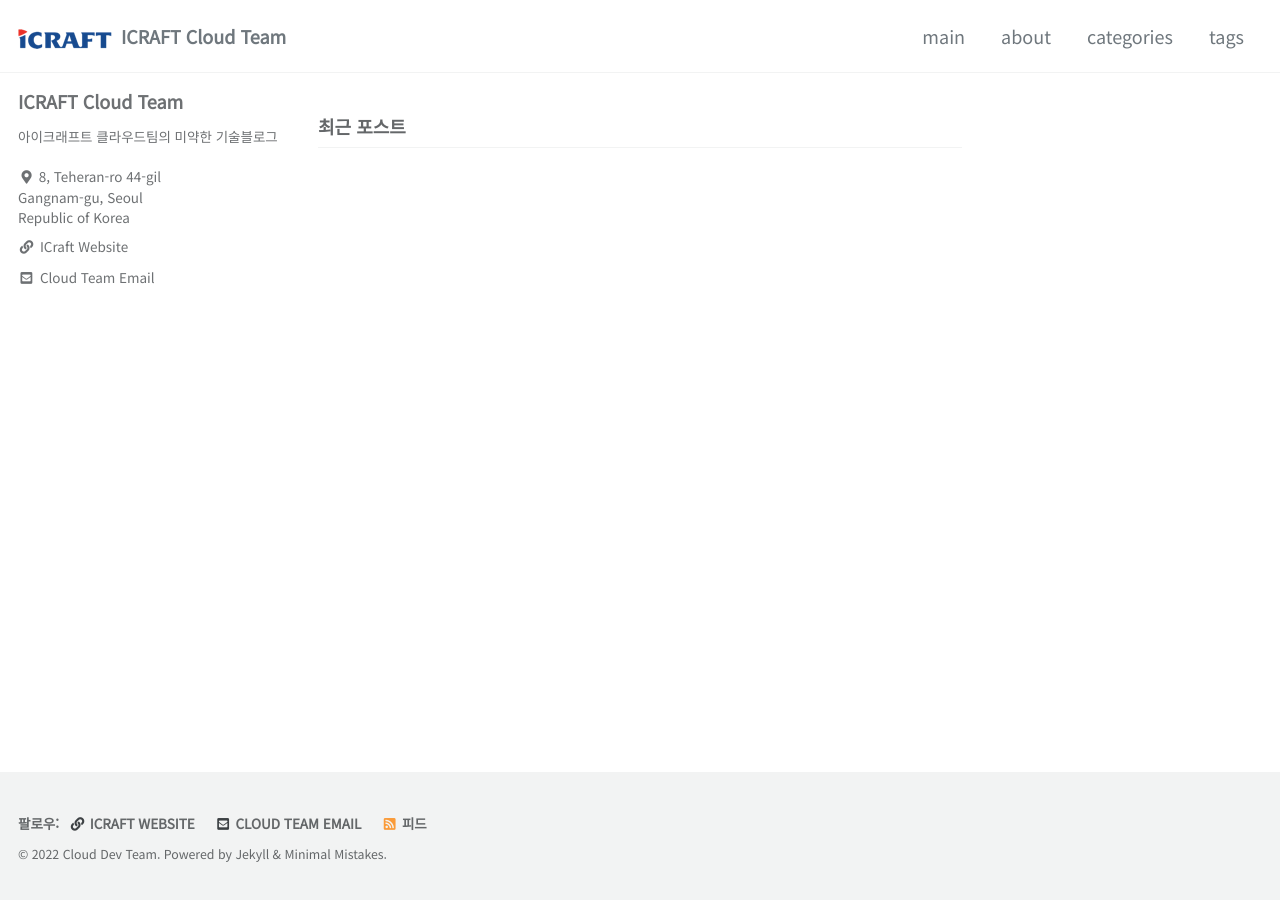
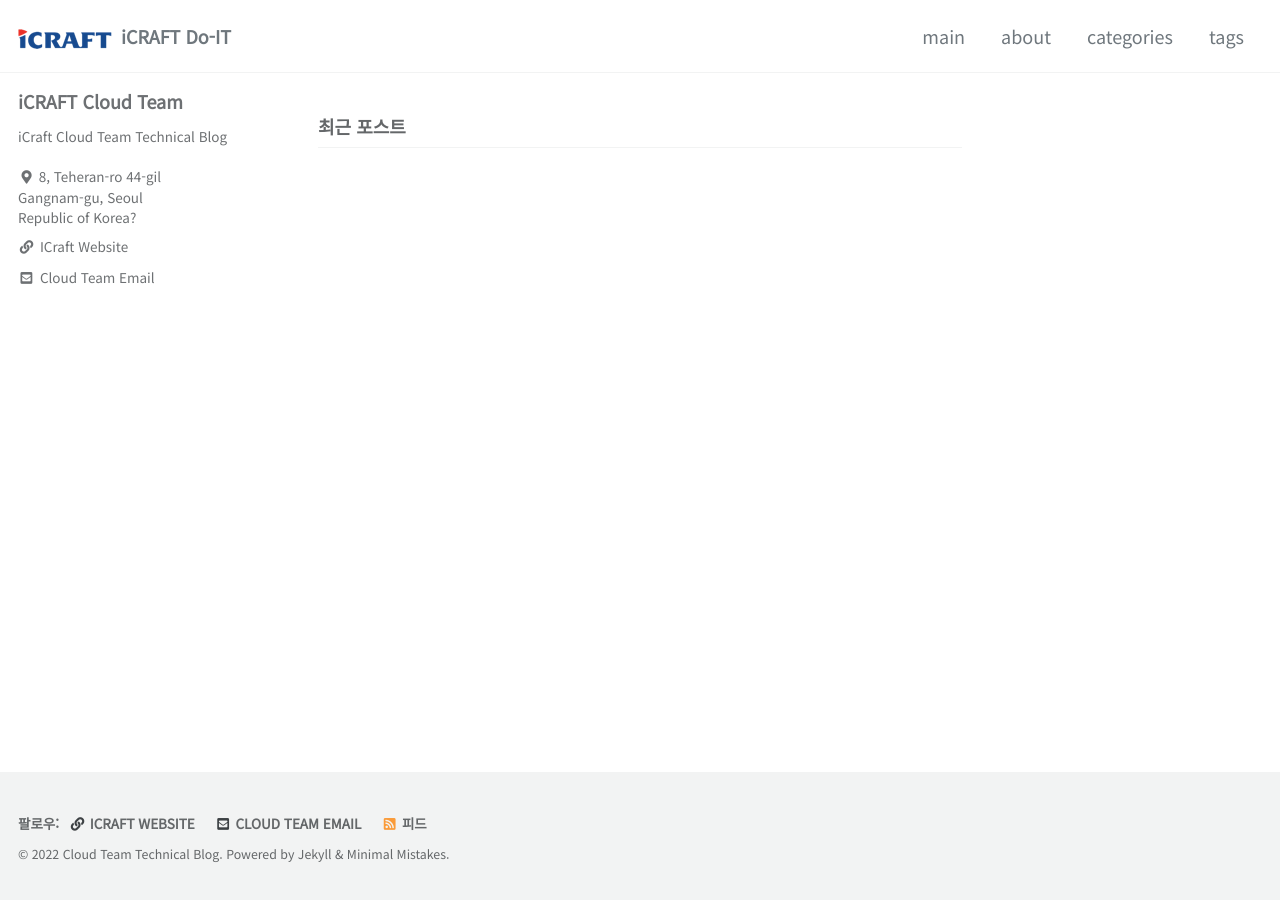
Before and after one commit to doit-cloud/doit-cloud.github.io, a Jekyll site: the page built from index.html, in a window 1280 px wide. Built offline with Jekyll 4.4.1, drawn with Linux system fonts in a browser that asks for light colours; cached includes are drawn as plain includes; the list of posts is cut into pages by our own code.

```diff
--- a/_config.yml
+++ b/_config.yml
@@ -16,11 +16,11 @@ minimal_mistakes_skin    : "dark" # "air", "aqua", "contrast", "dark", "dirt", "
 
 # Site Settings
 locale                   : "ko-KR"
-title                    : "ICRAFT Cloud Team"
+title                    : "iCRAFT Do-IT"
 title_separator          : "-"
 subtitle                 : # site tagline that appears below site title in masthead
-name                     : "Cloud Dev Team"
-description              : "아이크래프트 클라우드팀의 미약한 기술블로그"
+name                     : "Cloud Team Technical Blog"
+description              : "iCraft Cloud Team Technical Blog"
 url                      : "https://doit-cloud.github.io/"
 baseurl                  :
 repository               :
@@ -104,10 +104,10 @@ analytics:
 
 # Site Author
 author:
-  name             : "ICRAFT Cloud Team"
+  name             : "iCRAFT Cloud Team"
 #  avatar           : "https://www.icraft21.com/img/logo-gray.png" # path of avatar image, e.g. "/assets/images/bio-photo.jpg"
-  bio              : "아이크래프트 클라우드팀의 미약한 기술블로그"
-  location         : "8, Teheran-ro 44-gil<br/>Gangnam-gu, Seoul<br/>Republic of Korea<br/>"
+  bio              : "iCraft Cloud Team Technical Blog"
+  location         : "8, Teheran-ro 44-gil<br/>Gangnam-gu, Seoul<br/>Republic of Korea?"
   email            :
   links:
     - label: "ICraft Website"
```
